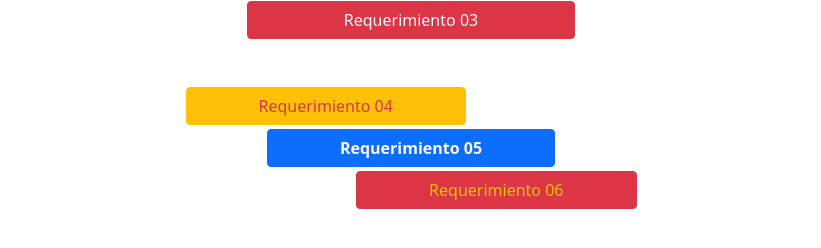
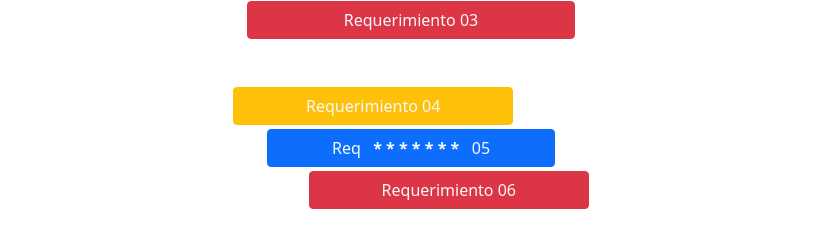
Before and after one commit to jemm2008/desafio_02_Arrays_y_Objetos_Uso_de_Metodos, a plain HTML site: page index.html in a window 1280 px wide. Shown: the part 270-518 px from the top of the page, without its empty margins (229-1050 px from the left). Drawn offline with nearby package versions, Linux system fonts and the light colour scheme.

Commit message:
ajuste a la página index.html

```diff
--- a/index.html
+++ b/index.html
@@ -29,15 +29,15 @@
 
 
             <div class="row justify-content-center">
-                <div class="col-10 col-sm-9 col-md-6 col-lg-5 d-flex flex-column align-items-center">
+                <div class="col-9 col-sm-8 col-md-6 col-lg-5 col-xl-4 d-flex flex-column align-items-center">
                     <div class="mt-4 align-self-start">
-                        <button class="px-5 btn btn-warning"> <a href="requerimiento_04.html" class="px-4 text-danger text-decoration-none" target="_blank">Requerimiento 04</a></button>
+                        <button class="px-5 btn btn-warning"> <a href="requerimiento_04.html" class="px-4 text-light text-decoration-none" target="_blank">Requerimiento 04</a></button>
                     </div>
                     <div class="mt-1">
-                        <button class="px-5 btn btn-primary"> <a href="requerimiento_05.html" class="px-4 text-light fw-bold text-decoration-none" target="_blank">Requerimiento 05</a></button>
+                        <button class="px-5 btn btn-primary"> <a href="requerimiento_05.html" class="px-3 text-light text-decoration-none" target="_blank">Req &nbsp <span class="fw-bold">* * * * * * *</span> &nbsp 05</a></button>
                     </div>
                     <div class="mt-1 mb-5 align-self-end">
-                        <button class="px-5 btn btn-danger"> <a href="requerimiento_06.html"  class="px-4 text-warning text-decoration-none" target="_blank">Requerimiento 06</a></button>
+                        <button class="px-5 btn btn-danger"> <a href="requerimiento_06.html"  class="px-4 text-light text-decoration-none" target="_blank">Requerimiento 06</a></button>
                     </div>
                 </div>
             </div>
```
